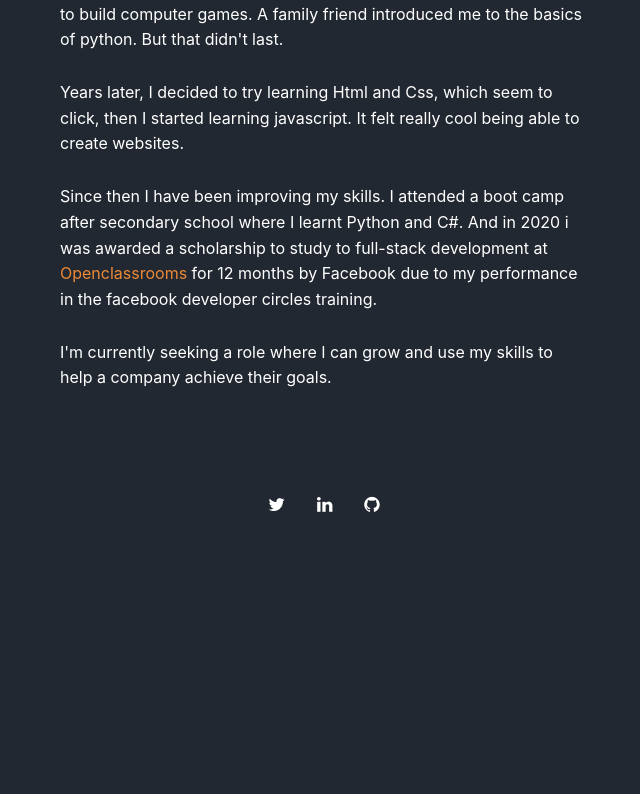
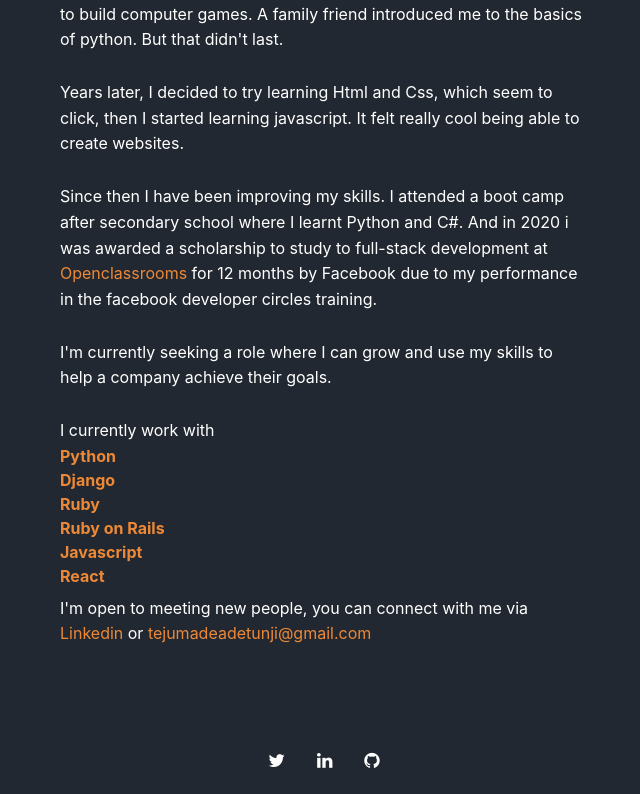
Before and after one commit to AdetunjiTejumade/Adetunji-Tejumade, a React (Create React App) app: page /about in a window 1280 px wide. Shown: the part 408-1202 px from the top of the page, without its empty margins (316-956 px from the left). Before the commit the page ends 946 px from the top, so only its background shows below. Built offline with nearby package versions, Linux system fonts and the light colour scheme.

Commit message:
update about page

```diff
--- a/src/components/about.js
+++ b/src/components/about.js
@@ -18,9 +18,14 @@ function About() {
             {/* TODO update about */}
           </p>
           <p>
-            My first experience with programming was when I was 13, i was
+            My first experience with programming was when I was 13, I was
             fascinated with mobile games like{" "}
-            <a href="https://en.wikipedia.org/wiki/Temple_Run" target="_blank" rel="noopener noreferrer" className="text-orange-500 hover:underline">
+            <a
+              href="https://en.wikipedia.org/wiki/Temple_Run"
+              target="_blank"
+              rel="noopener noreferrer"
+              className="text-orange-500 hover:underline"
+            >
               Temple run
             </a>{" "}
             and I decided I wanted to build computer games. A family friend
@@ -28,21 +33,52 @@ function About() {
           </p>
           <p>
             Years later, I decided to try learning Html and Css, which seem to
-            click, then I started learning javascript. It felt really cool being able to create websites.
+            click, then I started learning javascript. It felt really cool being
+            able to create websites.
           </p>
           <p>
             Since then I have been improving my skills. I attended a boot camp
             after secondary school where I learnt Python and C#. And in 2020 i
             was awarded a scholarship to study to full-stack development at{" "}
-            <a href="https://openclassrooms.com/en/" target="_blank" rel="noopener noreferrer" className="text-orange-500 hover:underline">
+            <a
+              href="https://openclassrooms.com/en/"
+              target="_blank"
+              rel="noopener noreferrer"
+              className="text-orange-500 hover:underline"
+            >
               Openclassrooms
             </a>{" "}
             for 12 months by Facebook due to my performance in the facebook
             developer circles training.
           </p>
           <p>
-            I'm currently seeking a role where I can grow and use my skills to help a
-            company achieve their goals.
+            I'm currently seeking a role where I can grow and use my skills to
+            help a company achieve their goals.
+          </p>
+          <p className="mb-0">I currently work with</p>
+          <ul className="text-orange-500 font-bold mb-2">
+            <li>Python</li>
+            <li>Django</li>
+            <li>Ruby</li>
+            <li>Ruby on Rails</li>
+            <li>Javascript</li>
+            <li>React</li>
+          </ul>
+          <p>
+            I'm open to meeting new people, you can connect with me via{" "}
+            <a
+              className="text-orange-500 hover:underline"
+              href="https://www.linkedin.com/in/tejumade-adetunji"
+            >
+              Linkedin
+            </a>{" "}
+            or{" "}
+            <a
+              className="text-orange-500 hover:underline"
+              href="mailto:tejumadeadetunji@gmail.com"
+            >
+              tejumadeadetunji@gmail.com
+            </a>
           </p>
         </div>
       </div>
```
